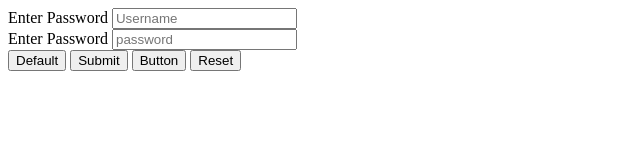
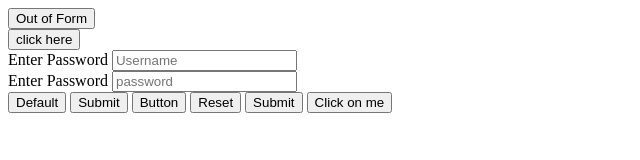
Before and after one commit to M-imran-dev/fullstack-development-journey, a plain HTML site: page Day04-HTML/Button.html in a window 1280 px wide. Shown: the whole page, without its empty margins (0-640 px from the left). Drawn offline with Linux system fonts and the light colour scheme.

Commit message:
Add additional buttons to the form

```diff
--- a/Day04-HTML/Button.html
+++ b/Day04-HTML/Button.html
@@ -6,7 +6,9 @@
     <title>Button Html</title>
 </head>
 <body>
+    <button type="submit">Out of Form</button>
     <form action="/server">
+        <button>click here</button>
         <div>
             <label for="username">Enter Password</label>
             <input type="text" placeholder="Username" id="username">
@@ -20,6 +22,11 @@
         <button type="submit">Submit</button>
         <button type="button">Button</button>
         <button type="reset">Reset</button>
+
+        <!-- Button inside input tag which is not recommended -->
+        <input type="submit">
+        <input type="submit" value="Click on me">
+        <!-- value attribute will change the button name -->
     </form>
 </body>
 </html>
```
